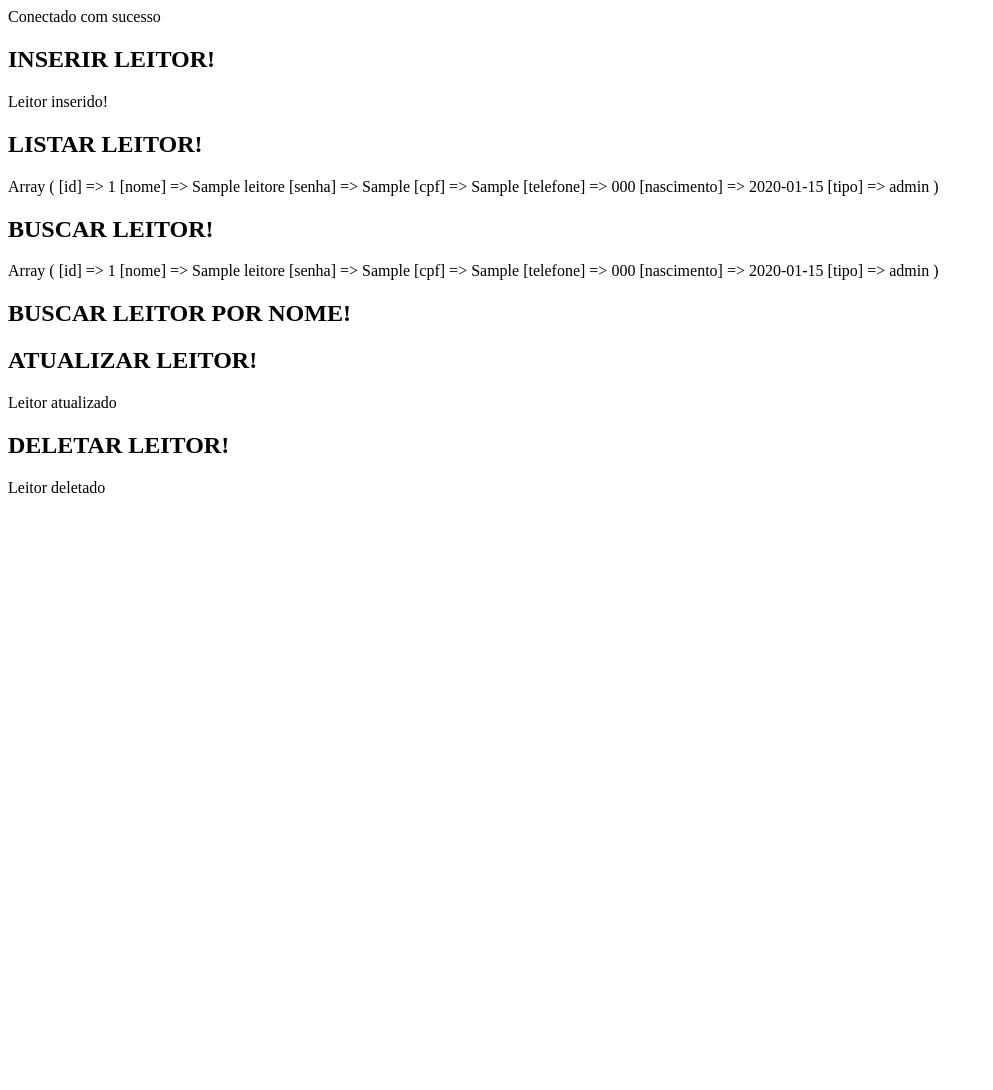
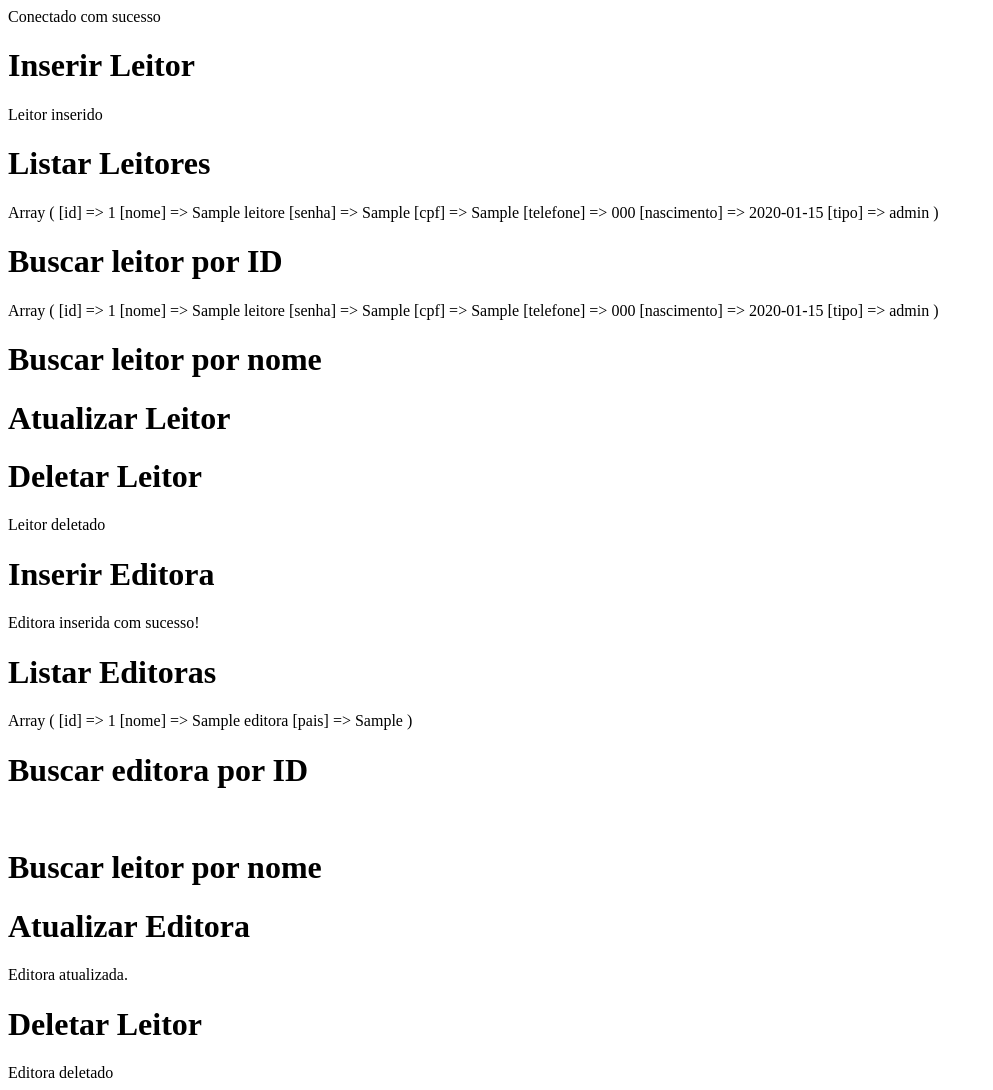
Before and after one commit to adautoturibio/biblioteca, a PHP site: page /testes.php in a window 1280 px wide. Shown: the whole page, without its empty margins (0-993 px from the left). Before the commit the page ends 493 px from the top, so only its background shows below. Run offline with PHP 8.4, Linux system fonts and the light colour scheme; tables that the repository leaves empty hold one stand-in row (values such as "Sample post"); data that the repository does not hold is empty.

Commit message:
Atualização

```diff
--- a/banco/banco.sql
+++ b/banco/banco.sql
@@ -33,7 +33,7 @@ ENGINE = InnoDB;
 -- Table `banco`.`editoras`
 -- -----------------------------------------------------
 CREATE TABLE IF NOT EXISTS `banco`.`editoras` (
-  `id` INT NOT NULL,
+  `id` INT NOT NULL AUTO_INCREMENT,
   `nome` VARCHAR(90) NULL,
   `pais` VARCHAR(45) NULL,
   PRIMARY KEY (`id`))
--- a/html/conexao.php
+++ b/html/conexao.php
@@ -1,7 +1,7 @@
 <?php
-    $host = "mysql_lab";
+    $host = "mysql_lab"; //alterar host
     $user = "root";
-    $password = "123";
+    $password = "123"; //Alterar senha
     $bd = "banco";
 
     $conexao = new mysqli($host, $user, $password, $bd);
--- a/html/funcoes.php
+++ b/html/funcoes.php
@@ -1,28 +1,26 @@
 <?php
     require_once 'conexao.php';
-
     function verificarLogin(){
         return isset($_SESSION['usuario']);
     }
     function verificarAdmin(){
         return (isset($_SESSION['tipo']) && $_SESSION['tipo'] == 'admin');
     }
-
     function logout(){
         session_destroy();
     }
-
     function login($conexao, $cpf, $senha){
-        $sql = "SELECT * FROM leitores WHERE cpf=? AND senha=?";
+        $sql = "SELECT * FROM leitores where cpf = ? and senha = ?";
 
         $stmt = $conexao->prepare($sql);
         $stmt->bind_param("ss", $cpf, $senha);
         $stmt->execute();
-
         $resultado = $stmt->get_result();
+        //OBJETO->ATRIBUTO/AÇÃO QUE ESSE OBJETO FAZ
 
         if ($resultado->num_rows > 0){
-            $usuario = $resultado->fetch_assoc();
+            $usuario = $resultado->fecth_assoc();
+
             $_SESSION['usuario'] = $usuario['nome'];
             $_SESSION['id'] = $usuario['id'];
             $_SESSION['tipo'] = $usuario['tipo'];
@@ -34,92 +32,93 @@
     }
 
 
-//CRUD PARA LEITORES
     function inserirLeitor($conexao, $nome, $senha, $cpf, $telefone, $nascimento, $tipo){
-        $sql = "INSERT INTO leitores (nome, senha, cpf, telefone, nascimento, tipo) VALUES (?,?,?,?,?,?)";
+        $sql = "INSERT INTO leitores (nome, senha, cpf, telefone, nascimento, tipo)
+            VALUES (?,?,?,?,?,?)";
         $stmt = $conexao->prepare($sql);
         $stmt->bind_param("ssssss", $nome, $senha, $cpf, $telefone, $nascimento, $tipo);
         return $stmt->execute();
+
     }
 
-    function listarLeitores($conexao){
+    function listarleitores($conexao){
         return $conexao->query("SELECT * FROM leitores");
     }
-    function buscarLeitor($conexao, $id){
-        $sql = "SELECT * FROM leitores WHERE id=?";
 
+    function buscarLeitores($conexao, $id){
+        $sql = "SELECT * FROM leitores WHERE id = ?";
         $stmt = $conexao->prepare($sql);
         $stmt->bind_param("i", $id);
         $stmt->execute();
-
         return $stmt->get_result();
-
     }
 
-    function buscarLeitorPorNome($conexao, $nome){
-
+    function buscarLeitoresPorNome($conexao, $nome){
         $sql = "SELECT * FROM leitores WHERE nome LIKE ?";
         $stmt = $conexao->prepare($sql);
-        $stmt = $conexao->prepare($sql);
-
         $nomeBusca = "%".$nome."%";
         $stmt->bind_param("s", $nomeBusca);
         $stmt->execute();
-
         return $stmt->get_result();
     }
 
     function atualizarLeitor($conexao, $id, $nome, $senha, $cpf, $telefone, $nascimento, $tipo){
-        $sql = "UPDATE leitores
-            set nome=?, senha=?, cpf=?, telefone=?, nascimento=?, tipo=?
-            where id=?";
+        $sql = "UPDATE leitores SET nome = ?, senha = ?, cpf = ?, telefone = ?, nascimento = ?, tipo = ? WHERE id = ?";
         $stmt = $conexao->prepare($sql);
         $stmt->bind_param("ssssssi", $nome, $senha, $cpf, $telefone, $nascimento, $tipo, $id);
-
         return $stmt->execute();
     }
 
     function deletarLeitor($conexao, $id){
-        $sql = "DELETE FROM leitores WHERE id=?";
+        $sql = "DELETE FROM leitores WHERE id = ?";
         $stmt = $conexao->prepare($sql);
         $stmt->bind_param("i", $id);
-
         return $stmt->execute();
     }
 
-    function inserirEditora($conexao, $id, $nome, $pais){
-        $sql = "INSERT INTO editoras (id, nome, pais) VALUES (?, ?, ?)";
+    //CRUD EDITORA
+
+    function inserirEditora($conexao, $nome, $pais){
+        $sql = "INSERT INTO editoras (nome, pais)
+            VALUES (?,?)";
         $stmt = $conexao->prepare($sql);
-        $stmt->bind_param("iss", $id, $nome, $pais);
-
+        $stmt->bind_param("ss", $nome, $pais);
         return $stmt->execute();
     }
 
-    function listarEditoras ($conexao){
+    function listarEditoras($conexao){
         return $conexao->query("SELECT * FROM editoras");
     }
 
-    function buscarEditora ($conexao, $id){
-        $sql = "SELECT * FROM editoras WHERE id=?";
+    function buscarEditoras($conexao, $id){
+        $sql = "SELECT * FROM editoras WHERE id = ?";
         $stmt = $conexao->prepare($sql);
         $stmt->bind_param("i", $id);
         $stmt->execute();
-
         return $stmt->get_result();
     }
 
-    function atualizarEditora ($conexao, $id, $nome, $pais){
-        $sql = "UPDATE editoras SET nome=?, pais=? WHERE id=?";
+    function buscarEditorasPorNome($conexao, $nome){
+        $sql = "SELECT * FROM editoras WHERE nome LIKE ?";
+        $stmt = $conexao->prepare($sql);
+        $nomeBusca = "%".$nome."%";
+        $stmt->bind_param("s", $nomeBusca);
+        $stmt->execute();
+        return $stmt->get_result();
+    }
+
+    function atualizarEditora($conexao, $id, $nome, $pais){
+        $sql = "UPDATE editoras SET nome = ?, pais = ? WHERE id = ?";
         $stmt = $conexao->prepare($sql);
         $stmt->bind_param("ssi", $nome, $pais, $id);
-
         return $stmt->execute();
     }
-     function detelarEditora ($conexao, $id){
-        $sql = "DELETE * FROM editoras WHERE id=?";
+
+    function deletarEditora($conexao, $id){
+        $sql = "DELETE FROM editoras WHERE id = ?";
         $stmt = $conexao->prepare($sql);
         $stmt->bind_param("i", $id);
+        return $stmt->execute();
+    }
 
-        return $stmt->execute();
-     }
 ?>
--- a/html/testes.php
+++ b/html/testes.php
@@ -1,36 +1,80 @@
 <?php
-require_once "funcoes.php";
+require_once 'funcoes.php';
 
-echo "<h2>INSERIR LEITOR!</h2>";
-// inserirLeitor($conexao, "Adauto", "123", "08641712186", "62996867501", "2009-01-13", "admin");
-echo "Leitor inserido!";
+// CRUD LEITORES
 
-echo "<h2>LISTAR LEITOR!</h2>";
+echo "<h1> Inserir Leitor </h1>";
+// inserirLeitor($conexao, "Adauto", "123", "1111111111", "62991111111", "2000-01-01",
+// "admin");
+echo "Leitor inserido <br>";
+
+echo "<h1> Listar Leitores </h1>";
 $leitor = listarLeitores($conexao);
-while ($l = $leitor->fetch_assoc()) {
-    print_r($l);
+while($leitores = $leitor->fetch_assoc()){
+    print_r($leitores);
     echo "<br>";
 }
 
-echo "<h2>BUSCAR LEITOR!</h2>";
-$leitor = buscarLeitor($conexao, 1);
+echo "<h1> Buscar leitor por ID </h1>";
+$leitor = buscarLeitores($conexao, 1);
 print_r($leitor->fetch_assoc());
 echo "<br>";
 
-echo "<h2>BUSCAR LEITOR POR NOME!</h2>";
-$leitores = buscarLeitorPorNome($conexao, "Adauto");
-while ($leitor = $leitores ->fetch_assoc()){
-    print_r($leitor);
+
+echo "<h1> Buscar leitor por nome </h1>";
+$leitor = buscarLeitoresPorNome($conexao, "Adauto");
+while($leitores = $leitor->fetch_assoc()){
+    print_r($leitores);
     echo "<br>";
 }
 
-echo "<h2>ATUALIZAR LEITOR!</h2>";
-atualizarLeitor($conexao, 1, "Joana", "123", "5555555555",
-"62991222222", "2001-01-02", "admin");
-echo "Leitor atualizado";
+echo "<h1> Atualizar Leitor </h1>";
+atualizarLeitor($conexao, 1, "Joana", 123, "5555555555", "629777777",
+"1985-02-02", "admin");
 
-echo "<h2>DELETAR LEITOR!</h2>";
+echo "<h1> Deletar Leitor </h1>";
 deletarLeitor($conexao, 2);
 echo "Leitor deletado";
 
+
+// CRUD EDITORA
+
+echo "<h1> Inserir Editora </h1>";
+// inserirEditora($conexao, "Editora Alfa", "Brasil");
+echo "Editora inserida com sucesso!";
+
+echo "<h1> Listar Editoras </h1>";
+$editora = listarEditoras($conexao);
+while($editoras = $editora->fetch_assoc()){
+    print_r($editoras);
+    echo "<br>";
+}
+
+echo "<h1> Buscar editora por ID </h1>";
+$editora = buscarEditoras($conexao, 4);
+print_r($editora->fetch_assoc());
+echo "<br>";
+
+echo "<h1> Buscar leitor por nome </h1>";
+$editora = buscarEditorasPorNome($conexao, "Alfa");
+while($editoras = $editora->fetch_assoc()){
+    print_r($editoras);
+    echo "<br>";
+}
+
+echo "<h1> Atualizar Editora </h1>";
+atualizarEditora($conexao, 1, "Editora Adauto", "EUA");
+echo "Editora atualizada.";
+
+echo "<h1> Deletar Leitor </h1>";
+deletarEditora($conexao, 2);
+echo "Editora deletado";
+
+
+
+
+
+
+// $leitores = mysql_fetch_assoc($leitor);
+
 ?>
```
Also changed, not shown: html/index.php (+7 -1 lines), 4 other files.
